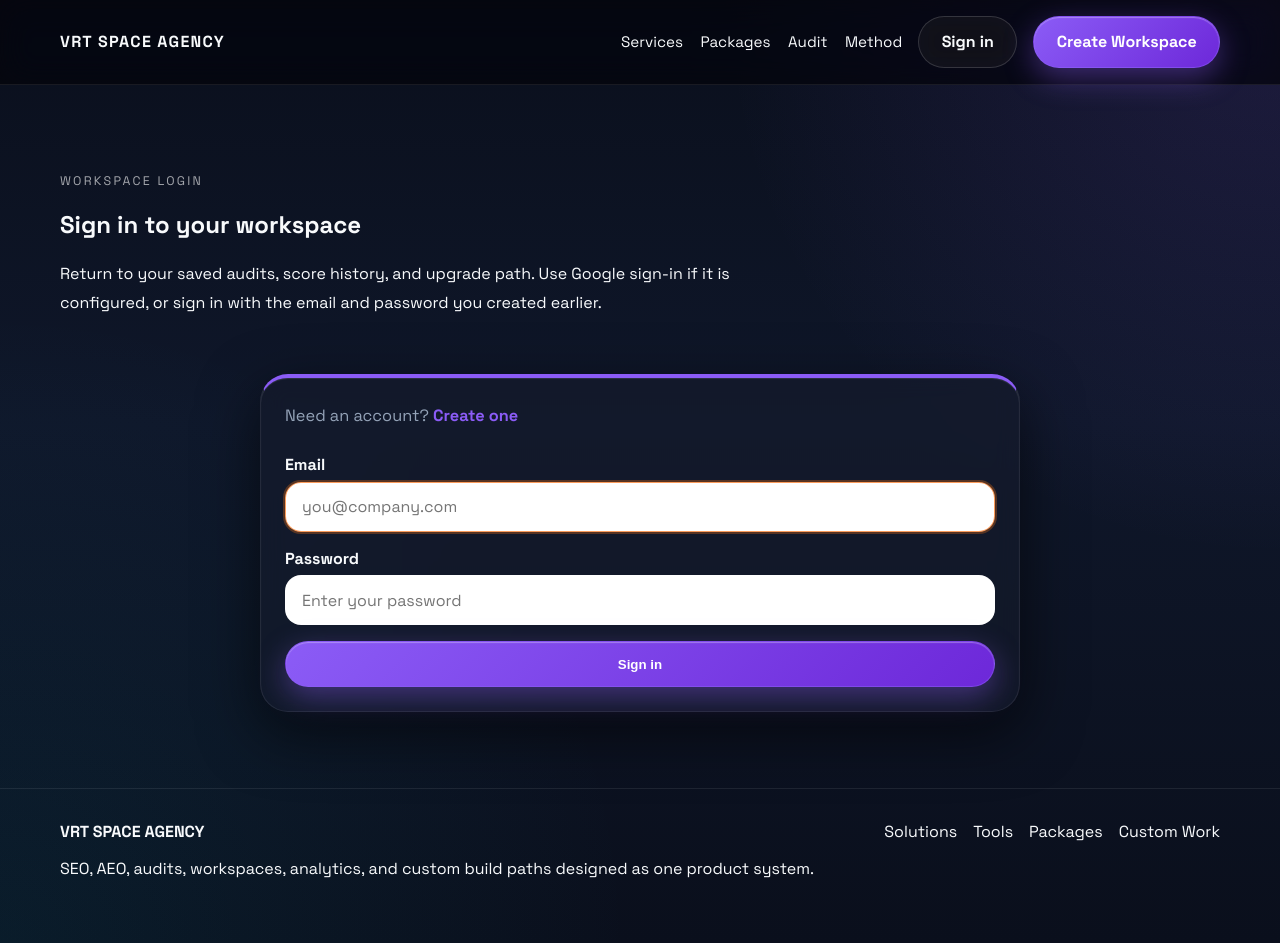
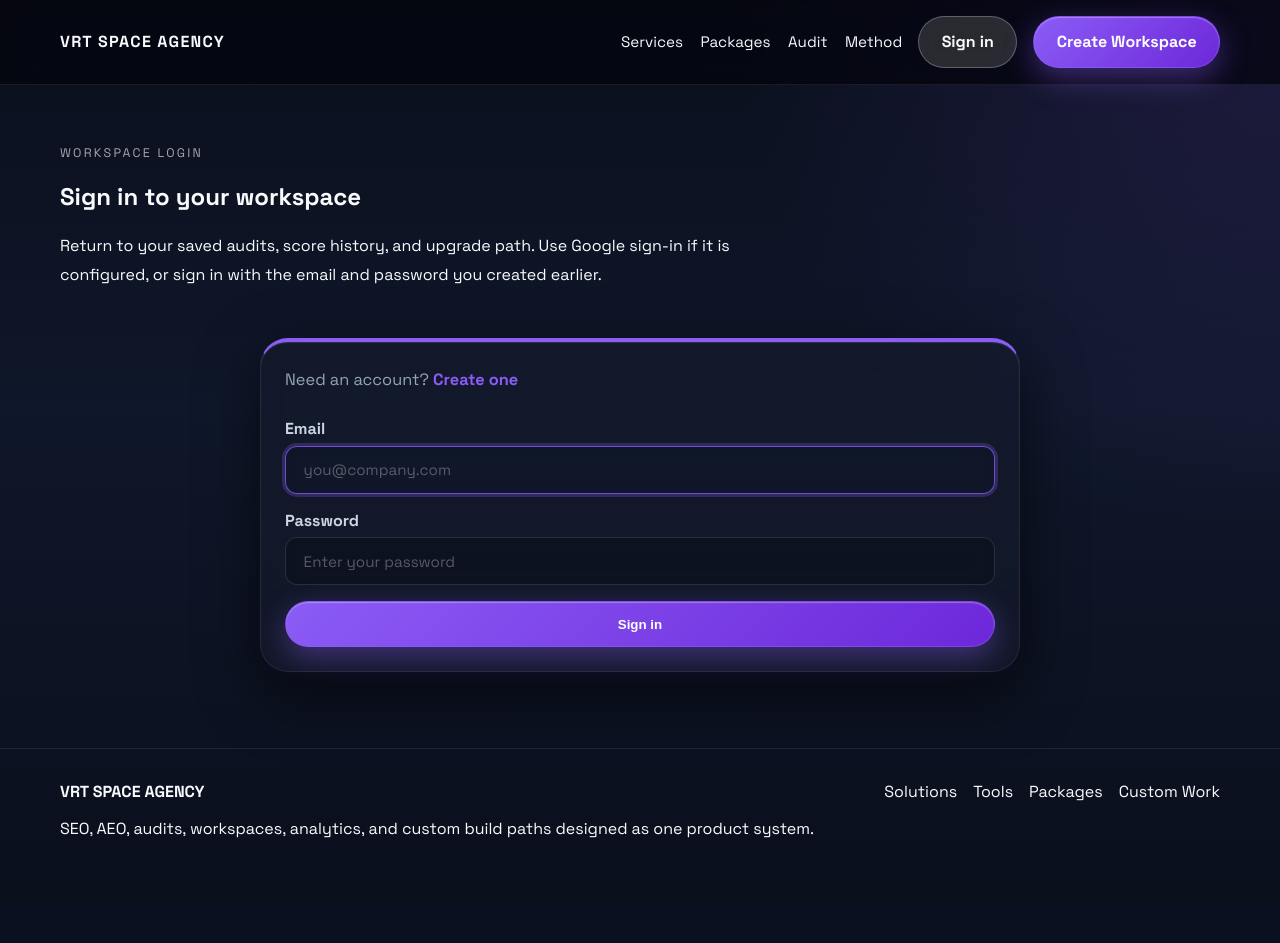
Before and after one commit to evans3077/VRTSPACE1, a Django app: page /workspace/login/ in a window 1280 px wide. After the commit the page ends 838 px from the top, so only its background shows below. Run offline with Django 5.2, Linux system fonts and the light colour scheme; parts of the project's set-up code (start-up, migrations or seed data) failed here and were passed over; some libraries are stand-ins or nearby versions.

Commit message:
ui upgrades v4

```diff
--- a/public/static/css/site.css
+++ b/public/static/css/site.css
@@ -21,7 +21,7 @@ body {
     color: var(--ink);
     background:
         radial-gradient(circle at top right, rgba(139, 92, 246, 0.15), transparent 35%),
-        radial-gradient(circle at bottom left, rgba(6, 182, 212, 0.08), transparent 40%),
+
         linear-gradient(180deg, #0a0f1c 0%, #0f172a 45%, #0a0f1c 100%);
     min-height: 100vh;
 }
@@ -369,8 +369,8 @@ a {
 }
 
 .button-secondary {
-    border: 1px solid rgba(255, 255, 255, 0.15);
-    background: rgba(255, 255, 255, 0.05);
+    border: 1px solid rgba(255, 255, 255, 0.25);
+    background: rgba(255, 255, 255, 0.15);
     backdrop-filter: blur(12px);
     -webkit-backdrop-filter: blur(12px);
     color: #f8fafc;
@@ -1784,3 +1784,54 @@ textarea:focus {
     z-index: 0;
     border-radius: 50%;
 }
+
+/* ============================================================
+   Dark Mode Form Restyle
+   Fixes flashbang white inputs across all global modules.
+   ============================================================ */
+input[type="text"],
+input[type="email"],
+input[type="url"],
+input[type="password"],
+input[type="number"],
+input[type="search"],
+textarea,
+select {
+    width: 100%;
+    padding: 0.85rem 1.1rem;
+    background: rgba(10, 15, 28, 0.6) !important;
+    border: 1px solid rgba(255, 255, 255, 0.12) !important;
+    border-radius: 12px;
+    color: #f8fafc !important;
+    font-size: 0.95rem;
+    font-family: inherit;
+    transition: all 0.2s ease;
+    backdrop-filter: blur(12px);
+    -webkit-backdrop-filter: blur(12px);
+}
+
+input:focus,
+textarea:focus,
+select:focus {
+    outline: none;
+    border-color: rgba(139, 92, 246, 0.8) !important;
+    background: rgba(15, 23, 42, 0.8) !important;
+    box-shadow: 0 0 0 3px rgba(139, 92, 246, 0.25) !important;
+}
+
+input::placeholder,
+textarea::placeholder {
+    color: rgba(255, 255, 255, 0.3) !important;
+}
+
+select option {
+    background: #0f172a;
+    color: #f8fafc;
+}
+
+form label {
+    font-weight: 600;
+    color: #cbd5e1;
+    margin-bottom: 0.4rem;
+    display: inline-block;
+}
--- a/templates/tools/workspace_login.html
+++ b/templates/tools/workspace_login.html
@@ -1,7 +1,7 @@
 {% extends "base.html" %}
 
 {% block content %}
-<section class="hero" style="padding-bottom: 2rem;">
+<section class="hero" style="padding-top: 3rem; padding-bottom: 1.5rem;">
     <div class="container">
         <div class="section-heading">
             <p class="eyebrow">Workspace Login</p>
```
